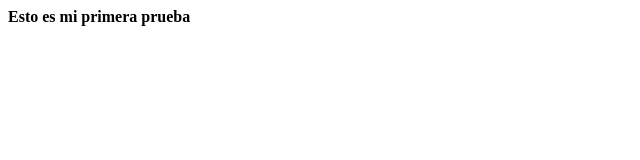
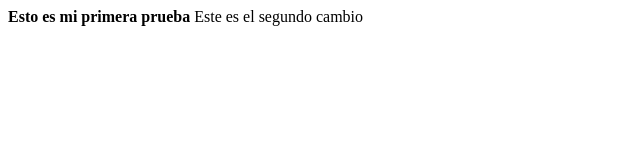
Before and after one commit to Paktheflak/testBedu, a plain HTML site: page index.html in a window 1280 px wide. Shown: the whole page, without its empty margins (0-640 px from the left). Drawn offline with Linux system fonts and the light colour scheme.

Commit message:
este es el segundo cambio

```diff
--- a/index.html
+++ b/index.html
@@ -1 +1,2 @@
 <b>Esto es mi primera prueba</b>
+<red>Este es el segundo cambio</red>
```
